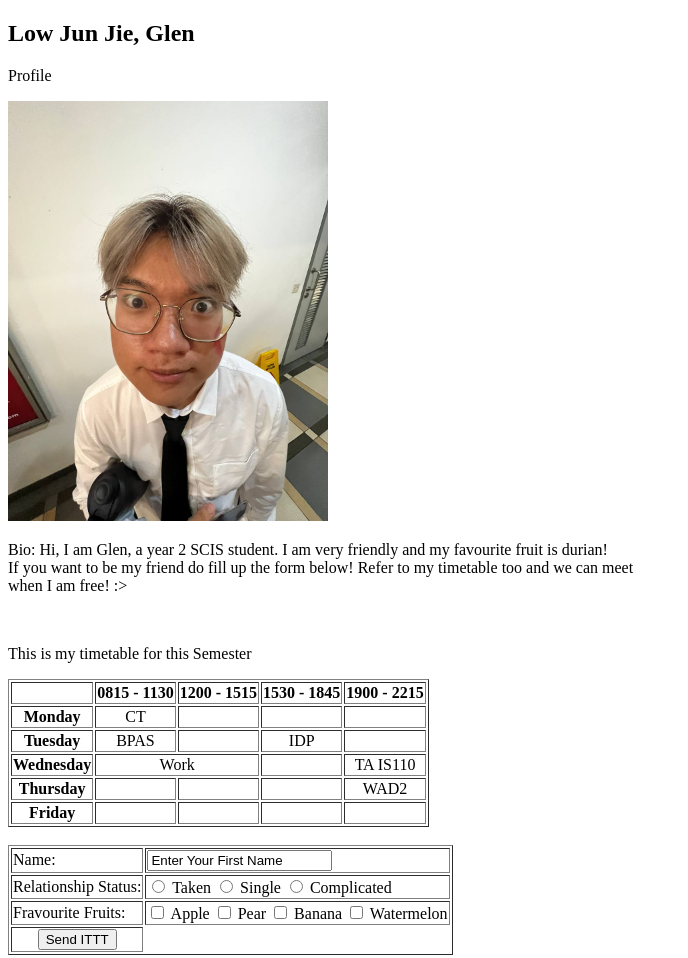
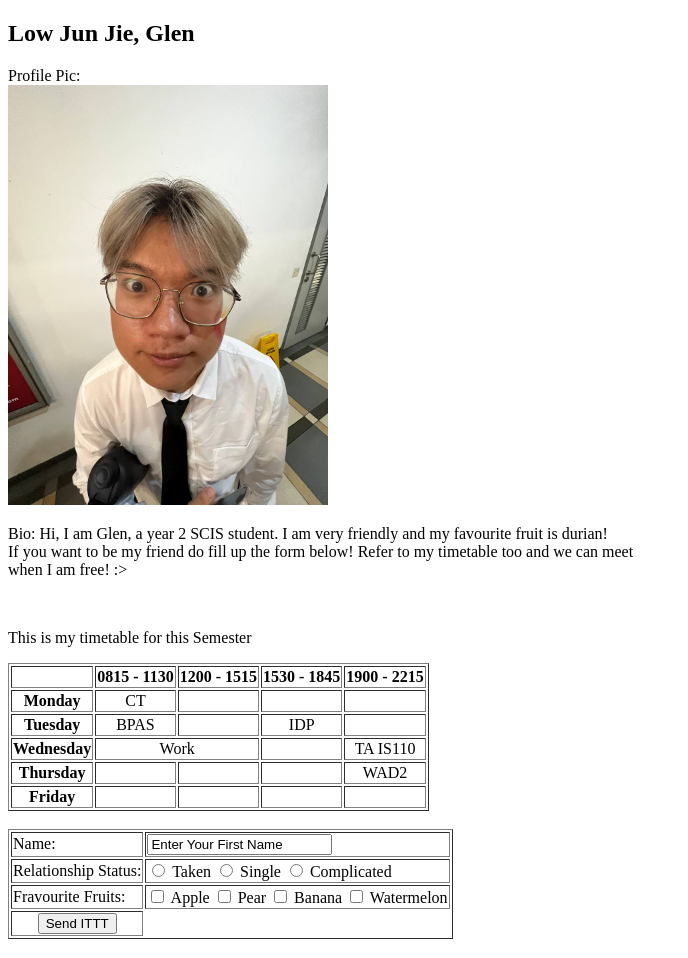
Before and after one commit to glenyoo/glenyoo.github.io, a plain HTML site: page index.html in a window 1280 px wide. Shown: the whole page, without its empty margins (0-688 px from the left). Drawn offline with Linux system fonts and the light colour scheme.

Commit message:
profile pic alignment

```diff
--- a/index.html
+++ b/index.html
@@ -8,10 +8,10 @@
 </head>
 <body>
     <h2>Low Jun Jie, Glen</h2>
-    <p>Profile</p>
+    <p>Profile Pic:<br/>
     <img src="glen.jpg"
     width= "320"
-    height= "420"/>
+    height= "420"/> </p>
     <p>
         Bio: Hi, I am Glen, a year 2 SCIS student. I am very friendly and my favourite fruit is durian! <br/>
         If you want to be my friend do fill up the form below! Refer to my timetable too and we can meet <br/>
```
